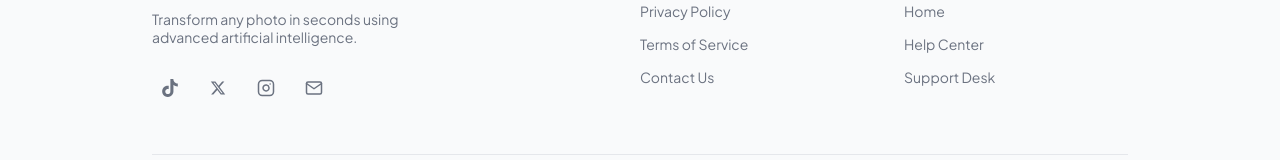
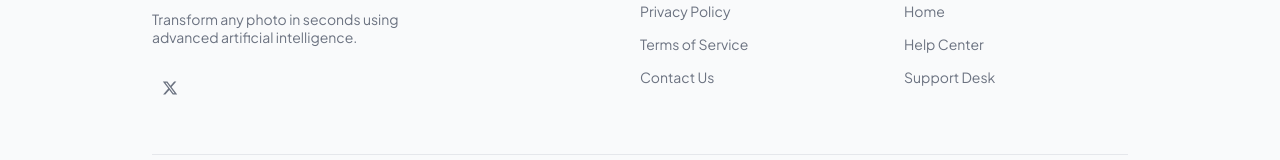
Before and after one commit to pratie/isniki-ai-landing, a React (Vite) app: page / in a window 1280 px wide. Shown: the part 6465-6625 px from the top of the page. Built offline with nearby package versions, Linux system fonts and the light colour scheme.

Commit message:
Update support contact and social links

```diff
--- a/src/App.jsx
+++ b/src/App.jsx
@@ -82,7 +82,7 @@ function Header({ view, onNavigate, mobileMenuOpen, setMobileMenuOpen }) {
           <li><a href="#features" onClick={(e) => handleAnchorClick(e, 'features')} className="nav-link">Features</a></li>
           <li><a href="#how-it-works" onClick={(e) => handleAnchorClick(e, 'how-it-works')} className="nav-link">How It Works</a></li>
           <li><a href="#download" onClick={(e) => handleAnchorClick(e, 'download')} className="nav-link">Pricing</a></li>
-          <li><a href="mailto:support@sneakyguy.ai" className="nav-link">Support</a></li>
+          <li><a href="mailto:sneakyguysaas@gmail.com" className="nav-link">Support</a></li>
         </nav>
 
         <div style={{ display: 'flex', alignItems: 'center', gap: '0.75rem' }}>
@@ -115,7 +115,7 @@ function Header({ view, onNavigate, mobileMenuOpen, setMobileMenuOpen }) {
           <a href="#features" className="mobile-nav-link" onClick={(e) => handleAnchorClick(e, 'features')}>Features</a>
           <a href="#how-it-works" className="mobile-nav-link" onClick={(e) => handleAnchorClick(e, 'how-it-works')}>How It Works</a>
           <a href="#download" className="mobile-nav-link" onClick={(e) => handleAnchorClick(e, 'download')}>Pricing</a>
-          <a href="mailto:support@sneakyguy.ai" className="mobile-nav-link" onClick={() => setMobileMenuOpen(false)}>Support</a>
+          <a href="mailto:sneakyguysaas@gmail.com" className="mobile-nav-link" onClick={() => setMobileMenuOpen(false)}>Support</a>
           <a href="#download" className="mobile-nav-cta" onClick={(e) => handleAnchorClick(e, 'download')}>Get the App</a>
         </div>
       )}
@@ -417,17 +417,17 @@ function PrivacyPolicy() {
         <p>We may share minimal data if required by legal authorities to comply with applicable laws, safety standards, or regulations.</p>
 
         <h2>4. Data Retention and Erasure</h2>
-        <p>We retain personal information as long as your account is active or needed to provide you with services. When information is no longer needed, we safely delete or anonymize it. You can request full deletion of your account and files at any time by contacting us at <strong>support@sneakyguy.ai</strong>.</p>
+        <p>We retain personal information as long as your account is active or needed to provide you with services. When information is no longer needed, we safely delete or anonymize it. You can request full deletion of your account and files at any time by contacting us at <strong>sneakyguysaas@gmail.com</strong>.</p>
 
         <h2>5. Your Choices & Privacy Rights</h2>
-        <p>Depending on your country or state (such as the GDPR in Europe or CCPA in California), you may hold rights to access, download, correct, or delete personal data. To exercise these rights, send a request to <strong>support@sneakyguy.ai</strong>.</p>
+        <p>Depending on your country or state (such as the GDPR in Europe or CCPA in California), you may hold rights to access, download, correct, or delete personal data. To exercise these rights, send a request to <strong>sneakyguysaas@gmail.com</strong>.</p>
 
         <h2>6. Updates to This Policy</h2>
         <p>We may modify this Privacy Policy from time to time to align with legal updates or new product features. If we make major edits, we will display an update notice inside the app. Continued use of our service after changes go live constitutes acceptance of the new terms.</p>
 
         <h2>7. Contact Us</h2>
         <p>If you have any questions about our privacy practices, please contact us at:</p>
-        <p><strong>Sneakyguy AI Support Team</strong><br/>Email: <strong>support@sneakyguy.ai</strong></p>
+        <p><strong>Sneakyguy AI Support Team</strong><br/>Email: <strong>sneakyguysaas@gmail.com</strong></p>
       </div>
     </article>
   );
@@ -479,7 +479,7 @@ function TermsOfService() {
         <p>These terms are governed by and construed in accordance with the laws of the State of California and the United States of America, without regard to conflict of law principles.</p>
 
         <h2>8. Contact Information</h2>
-        <p>For any legal inquiries, support requests, or questions regarding these terms, please contact us at <strong>support@sneakyguy.ai</strong>.</p>
+        <p>For any legal inquiries, support requests, or questions regarding these terms, please contact us at <strong>sneakyguysaas@gmail.com</strong>.</p>
       </div>
     </article>
   );
@@ -511,26 +511,9 @@ function Footer({ onNavigate }) {
             <p className="footer-tagline">Transform any photo in seconds using advanced artificial intelligence.</p>
 
             <div className="footer-social-row">
-              <a href="https://tiktok.com" target="_blank" rel="noreferrer" className="social-link-btn" aria-label="TikTok">
-                <svg width="18" height="18" viewBox="0 0 24 24" fill="currentColor">
-                  <path d="M12.525.02c1.31-.02 2.61-.01 3.91-.02.08 1.53.63 3.09 1.75 4.17 1.12 1.11 2.7 1.62 4.24 1.79v4.03c-1.44-.05-2.89-.35-4.2-.97-.57-.26-1.1-.59-1.62-.93-.01 2.92.01 5.84-.02 8.75-.08 1.4-.54 2.79-1.35 3.94-1.31 1.92-3.58 3.17-5.91 3.21-1.43.08-2.86-.31-4.08-1.03-2.02-1.19-3.44-3.37-3.65-5.71-.02-.5-.03-1-.01-1.49.18-1.9 1.12-3.72 2.58-4.96 1.66-1.44 3.98-2.13 6.15-1.72.02 1.48-.04 2.96-.04 4.44-.99-.32-2.15-.23-3.02.37-.63.41-1.11 1.04-1.36 1.75-.21.51-.15 1.07-.14 1.61.24 1.64 1.82 3.02 3.5 2.87 1.12-.01 2.19-.66 2.77-1.61.19-.33.4-.67.41-1.06.1-1.79.06-3.57.07-5.36.01-4.03-.01-8.05.02-12.07z" />
-                </svg>
-              </a>
-              <a href="https://x.com" target="_blank" rel="noreferrer" className="social-link-btn" aria-label="X">
+              <a href="https://x.com/prthpdev" target="_blank" rel="noreferrer" className="social-link-btn" aria-label="X">
                 <svg width="16" height="16" viewBox="0 0 24 24" fill="currentColor">
                   <path d="M18.244 2.25h3.308l-7.227 8.26 8.502 11.24H16.17l-5.214-6.817L4.99 21.75H1.68l7.73-8.835L1.254 2.25H8.08l4.713 6.231zm-1.161 17.52h1.833L7.084 4.126H5.117z" />
-                </svg>
-              </a>
-              <a href="https://instagram.com" target="_blank" rel="noreferrer" className="social-link-btn" aria-label="Instagram">
-                <svg width="18" height="18" fill="none" stroke="currentColor" strokeWidth="2" strokeLinecap="round" strokeLinejoin="round" viewBox="0 0 24 24">
-                  <rect width="20" height="20" x="2" y="2" rx="5" ry="5" />
-                  <path d="M16 11.37A4 4 0 1112.63 8 4 4 0 0116 11.37zM17.5 6.5h.01" />
-                </svg>
-              </a>
-              <a href="mailto:support@sneakyguy.ai" className="social-link-btn" aria-label="Email support">
-                <svg width="18" height="18" fill="none" stroke="currentColor" strokeWidth="2" strokeLinecap="round" strokeLinejoin="round" viewBox="0 0 24 24">
-                  <path d="M4 4h16c1.1 0 2 .9 2 2v12c0 1.1-.9 2-2 2H4c-1.1 0-2-.9-2-2V6c0-1.1.9-2 2-2z" />
-                  <polyline points="22,6 12,13 2,6" />
                 </svg>
               </a>
             </div>
@@ -542,7 +525,7 @@ function Footer({ onNavigate }) {
             <ul className="footer-links-list">
               <li><a href="#privacy" className="footer-link" onClick={(e) => handleLinkClick(e, 'privacy')}>Privacy Policy</a></li>
               <li><a href="#terms" className="footer-link" onClick={(e) => handleLinkClick(e, 'terms')}>Terms of Service</a></li>
-              <li><a href="mailto:support@sneakyguy.ai" className="footer-link">Contact Us</a></li>
+              <li><a href="mailto:sneakyguysaas@gmail.com" className="footer-link">Contact Us</a></li>
             </ul>
           </div>
 
@@ -551,8 +534,8 @@ function Footer({ onNavigate }) {
             <h4 className="footer-column-title">Resources</h4>
             <ul className="footer-links-list">
               <li><a href="#" className="footer-link" onClick={handleLogoClick}>Home</a></li>
-              <li><a href="mailto:support@sneakyguy.ai" className="footer-link">Help Center</a></li>
-              <li><a href="mailto:support@sneakyguy.ai" className="footer-link">Support Desk</a></li>
+              <li><a href="mailto:sneakyguysaas@gmail.com" className="footer-link">Help Center</a></li>
+              <li><a href="mailto:sneakyguysaas@gmail.com" className="footer-link">Support Desk</a></li>
             </ul>
           </div>
 
```
